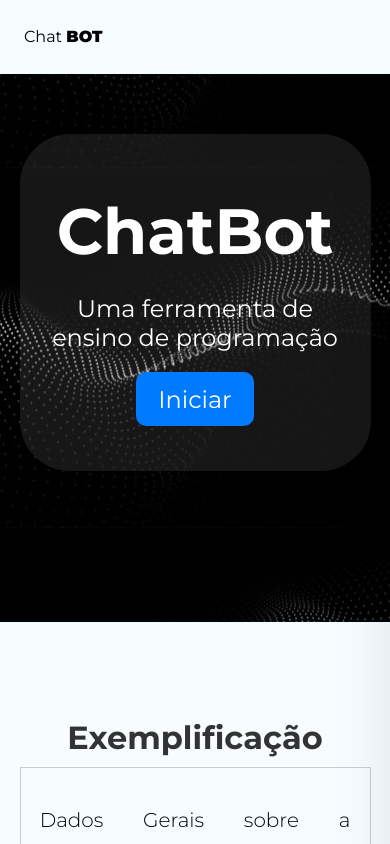
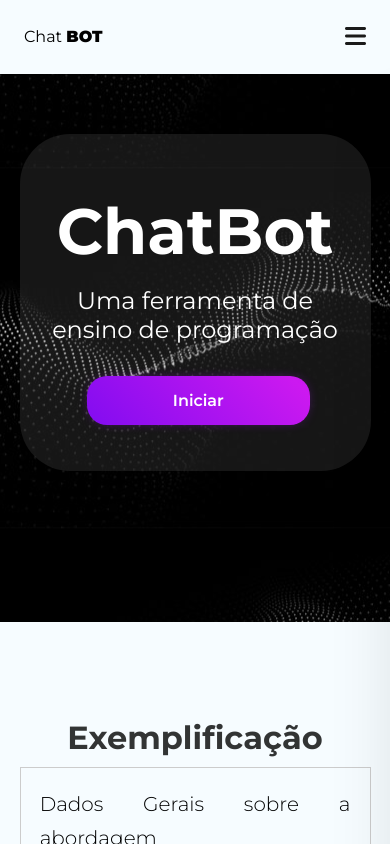
Before and after one commit to Chatbot-educacional/Chatbot-educacional, a React (Vite) app in the folder chatApp/: page / in a window 390 px wide. Shown: the top 844 px of the page. Built offline with nearby package versions, Linux system fonts and the light colour scheme; what react-chatbot-kit would draw is missing.

Commit message:
feat: finalizando primeira versão da Navbar responsiva (navbar do mobile)

```diff
--- a/chatApp/src/components/Footer/Footer.module.css
+++ b/chatApp/src/components/Footer/Footer.module.css
@@ -86,7 +86,7 @@
   }
 }
 
-@media screen and (max-width: 425px) {
+@media screen and (max-width: 531px) { /* 425px ou 531px*/
   .footer {
     display: block;
     text-align: center;
@@ -107,12 +107,14 @@
   }
 
   .footerContent {
+    box-sizing: border-box;
     padding: 0em 3em;
-    max-width: 300px;
+    max-width: 400px;
     margin: 0;
   }
 
-  .footerContent h4 {
-    font-size: 0.7em;
+  .footerContent h4, p {
+    margin-top: 0;
+    font-size: 0.8em;
   }
 }
--- a/chatApp/src/components/Navbar/Navbar.jsx
+++ b/chatApp/src/components/Navbar/Navbar.jsx
@@ -15,7 +15,7 @@ class Navbar extends Component{
         <NavLink to="/" className={styles.brand}>
             Chat <span>Bot</span>
         </NavLink>
-            <ul className={styles.links_list}>
+            <ul className={`${styles.links_list} ${this.state.clicked ? styles.active : ''}`}>
                 <li>
                     <NavLink to="/" className={({isActive}) => (isActive ? styles.active : '')}>Home</NavLink>
                 </li>
@@ -37,9 +37,9 @@ class Navbar extends Component{
                     <NavLink to="/register" className={({isActive}) => (isActive ? styles.active : '')}>Cadastrar</NavLink>
                 </li>
             </ul>
-        {/* <div className={styles.mobile} onClick={this.handleClick}>
+        <div className={styles.mobile} onClick={this.handleClick}>
             <i id="bar" className={this.state.clicked ? "fas fa-times" : "fas fa-bars"}></i>
-        </div> */}
+        </div>
 
     </nav>
   )
--- a/chatApp/src/components/Navbar/Navbar.module.css
+++ b/chatApp/src/components/Navbar/Navbar.module.css
@@ -108,19 +108,20 @@
         align-items: flex-start;
         justify-content: flex-start;
         position: fixed;
-        top: 77px;
-        right: -300px;
+        top: 74px;
+        right: -300px; /* controla se ve ou não a navbar do mobile */
         width: 300px;
         height: 100vh;
-        background-color: #9e53ff;
+        background-color: #9e53ff; /* #9e53ff */
         font-size: 1.2em;
         box-shadow: 0 40px 60px rgba(0, 0, 0, 0.1);
         padding: 50px 0 0 25px;
         z-index: 10;
+        transition: 0.3s ease-in-out;
     }
 
-    .navbar.active{
-        right: 0;
+    .links_list.active{
+        right: 0px;
     }
 
     .navbar .links_list li {
--- a/chatApp/src/components/form/Button.module.css
+++ b/chatApp/src/components/form/Button.module.css
@@ -19,7 +19,6 @@
     width: 100%;
     min-height: 3rem;
     white-space: nowrap;
-
   }
 
   .button:hover {
--- a/chatApp/src/pages/Home/Home.jsx
+++ b/chatApp/src/pages/Home/Home.jsx
@@ -1,6 +1,7 @@
 // Imports
 import React from 'react';
 import { Link } from 'react-router-dom';
+import Button from '../../components/form/Button';
 
 // Images
 import ExemCorreto from '../../assets/example.jpg';
@@ -22,7 +23,6 @@ const Home = () => {
       <div className={styles.content}>
         <h1 className={styles.title}>ChatBot</h1>
         <p className={styles.description}>Uma ferramenta de ensino de programação</p>
-
         <Link to="/chat" className={styles.startButton}>Iniciar</Link>
       </div>
       <div className={styles.exampleContainer}>
--- a/chatApp/src/pages/Home/Home.module.css
+++ b/chatApp/src/pages/Home/Home.module.css
@@ -45,18 +45,36 @@
 }
 
 .startButton {
-  padding: 0.8rem 1.4rem;
-  font-size: 1.5rem;
-  background-color: #007bff;
-  color: #fff;
-  border-radius: 10px;
-  border: none;
+  margin: 0;
+  padding: 15px 30px;
+  text-align: center;
+  transition: 0.5s;
+  background-size: 200% auto;
+  color: white;
+  border-radius: 20px;
+  display: block;
+  border: 0px;
+  font-size: 16px;
+  font-weight: 600;
+  box-shadow: 0px 0px 14px -7px #a119f0;
+  background-image: linear-gradient(45deg, #820cf0 0%, #cc19f0  51%, #860fd6  100%);
   cursor: pointer;
-  transition: background-color 0.3s;
+  user-select: none;
+  -webkit-user-select: none;
+  touch-action: manipulation;
+  width: 40%;
+  min-height: 3rem;
+  white-space: nowrap;
 }
 
 .startButton:hover {
-  background-color: #0056b3;
+  background-position: right center;
+  color: #fff;
+  text-decoration: none;
+}
+
+.startButton:active {
+  transform: scale(0.95);
 }
 
 .exampleContainer {
@@ -379,4 +397,11 @@
   .exampleContainer .divParagrafos .pExem, .pExem2 { /* espaçamento entre linhas da parte "Exemplificação"*/
     line-height: 1.7;
   }
+
+  .startButton {
+    width: 70%;
+    margin-left: 3.2em;
+    margin-right: 0;
+
+  }
 }
```
